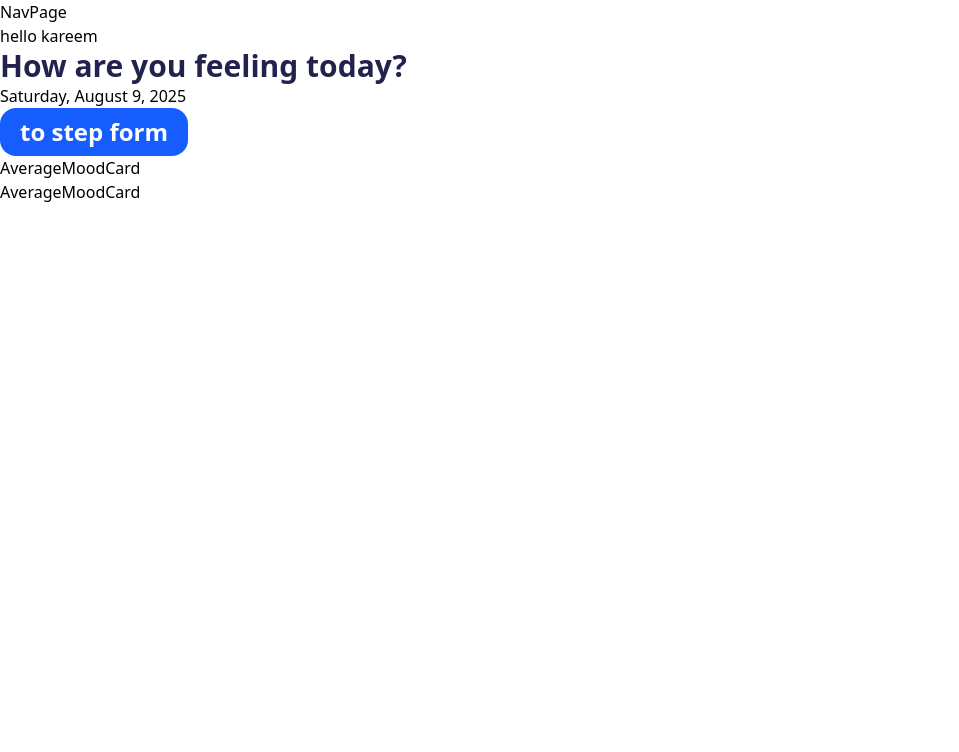
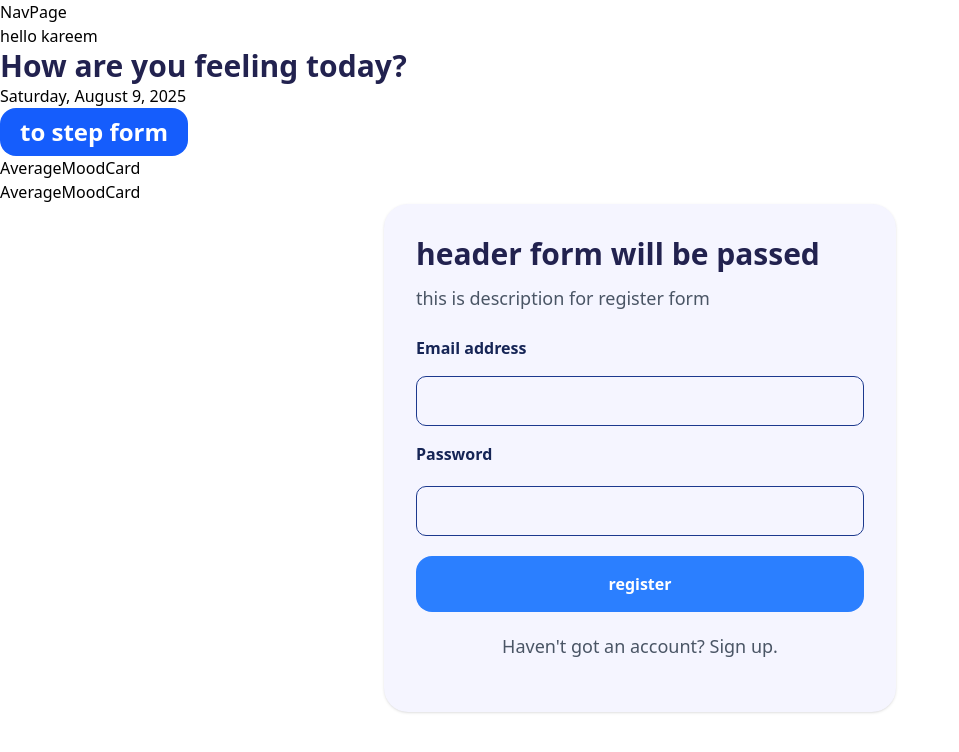
Before and after one commit to K-nass/mood-track, a React (Vite) app: page / in a window 1280 px wide. Shown: the top 752 px of the page, without its empty margins (0-959 px from the left). Built offline with nearby package versions, Linux system fonts and the light colour scheme.

Commit message:
added basic auth form

```diff
--- /dev/null
+++ b/src/components/AuthForm/AuthForm.jsx
@@ -0,0 +1,42 @@
+import React from "react";
+import HeaderForm from "../HeaderForm/HeaderForm";
+import FormButton from "../FormButton/FormButton";
+
+export default function AuthForm({ mood = "register", headerForm }) {
+  return (
+    <form className="m-auto w-lg rounded-3xl bg-[#f5f5ff] p-8 shadow">
+      <HeaderForm>{headerForm}header form will be passed</HeaderForm>
+      <p className="mt-3 text-lg text-gray-600">
+        {mood == "login"
+          ? "this is description for login form"
+          : "this is description for register form"}
+      </p>
+      <div className="mt-6 flex flex-col">
+        <label className="font-semibold text-blue-950" htmlFor="email">
+          Email address
+        </label>
+        <input
+          className="my-4 rounded-[10px] border-[1px] border-blue-900 p-3 outline-0 focus:border-3 focus:border-blue-500"
+          type="email"
+          id="email"
+        />
+        <label className="font-semibold text-blue-950" htmlFor="password">
+          Password
+        </label>
+        <input
+          className="my-5 rounded-[10px] border-[1px] border-blue-900 p-3 outline-0 focus:border-3 focus:border-blue-500"
+          type="password"
+          name="password"
+          id="password"
+        />
+      </div>
+      {/* onSubmit will be passed */}
+      <FormButton label={mood == "login" ? "login" : "register"} />
+      <p className="my-5 text-center text-lg text-gray-600">
+        {mood == "login"
+          ? "Already got an account? Log in."
+          : "Haven't got an account? Sign up."}
+      </p>
+    </form>
+  );
+}
--- a/src/components/Home/Home.jsx
+++ b/src/components/Home/Home.jsx
@@ -1,10 +1,10 @@
 import React from "react";
 import AverageMoodCard from "../AverageMoodCard/AverageMoodCard";
-// import style from "./Home.module.css";
 import HeaderForm from "../HeaderForm/HeaderForm";
 import NavPage from "../NavPage/NavPage";
 import { useState } from "react";
 import MultiStepForm from "../MultiStepForm/MultiStepForm";
+import AuthForm from "../AuthForm/AuthForm";
 export default function Home() {
   const [date] = useState(new Date());
   const [isFormHidden, setIsFormHidden] = useState(false);
@@ -32,6 +32,7 @@ export default function Home() {
         <AverageMoodCard />
         <AverageMoodCard />
       </div>
+      <AuthForm />
     </div>
   );
 }
```
